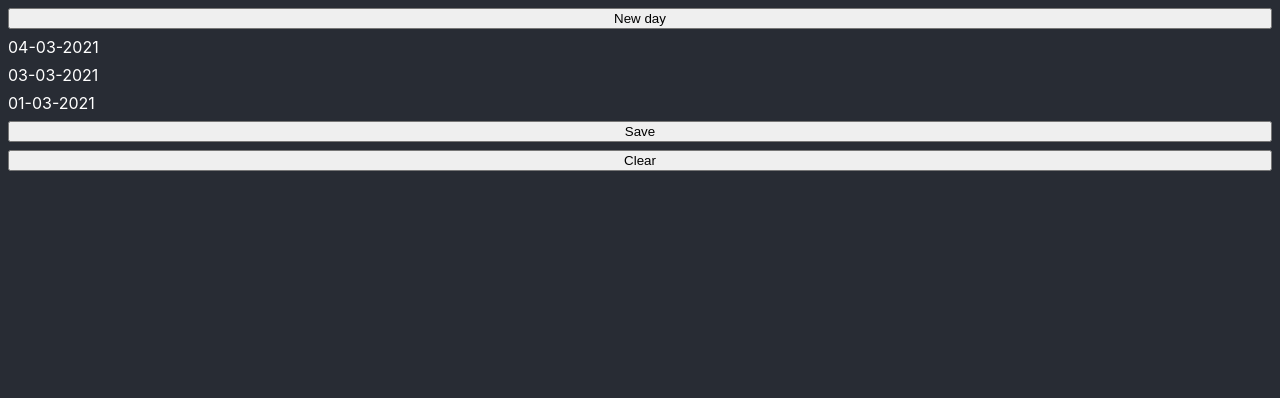
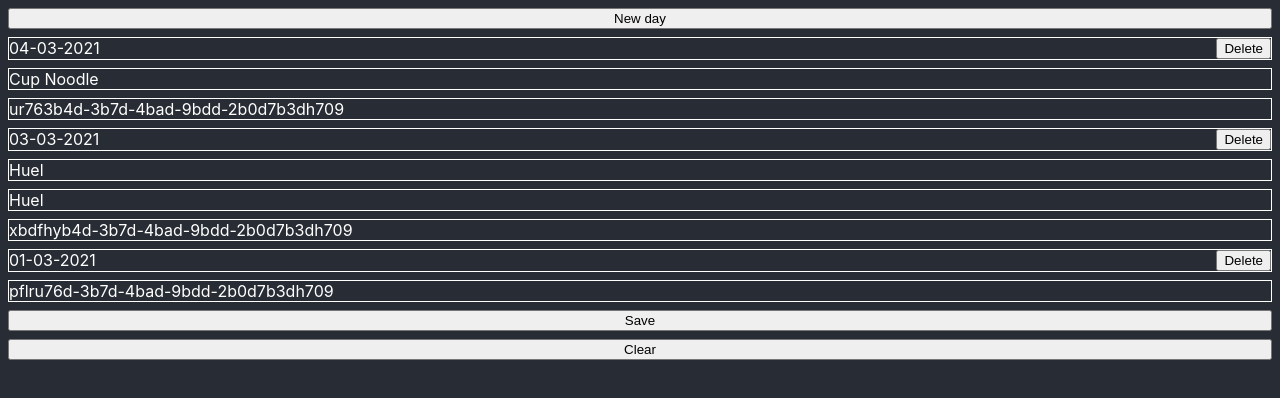
Before and after one commit to robertkirsz/calories, a React (Create React App) app: page / in a window 1280 px wide. Shown: the top 398 px of the page. Built offline with nearby package versions, Linux system fonts and the light colour scheme.

Commit message:
Render meals

```diff
--- a/src/Day.tsx
+++ b/src/Day.tsx
@@ -1,10 +1,26 @@
 import dayjs from 'dayjs'
+
 import type { DayInterface } from 'types'
+
+import Meal from 'Meal'
 
 type Props = {
   day: DayInterface
 }
 
 export default function Day({ day }: Props) {
-  return <div data-testid="Day">{dayjs(day.date).format('DD-MM-YYYY')}</div>
+  return (
+    <div className="day" data-testid="Day">
+      <nav>
+        <span>{dayjs(day.date).format('DD-MM-YYYY')}</span>
+        <button>Delete</button>
+      </nav>
+
+      <div className="meals-list">
+        {day.meals.map(meal => (
+          <Meal key={meal.id} meal={meal} />
+        ))}
+      </div>
+    </div>
+  )
 }
--- /dev/null
+++ b/src/Meal.tsx
@@ -0,0 +1,13 @@
+import type { MealInterface } from 'types'
+
+type Props = {
+  meal: MealInterface
+}
+
+export default function Meal({ meal }: Props) {
+  return (
+    <div className="meal" data-testid="Meal">
+      {meal.name || meal.id}
+    </div>
+  )
+}
--- a/src/days.json
+++ b/src/days.json
@@ -28,7 +28,7 @@
         "name": "Huel"
       },
       {
-        "id": "pdo87324d-3b7d-4bad-9bdd-2b0d7b3dcb6d",
+        "id": "xss87324d-3b7d-4bad-9bdd-2b0d7b3dcb6d",
         "kcalPer100g": 200,
         "consumedGrams": 49,
         "name": "Huel"
--- a/src/index.css
+++ b/src/index.css
@@ -19,3 +19,31 @@ body {
 #root > *:not(:first-child) {
   margin-top: 8px;
 }
+
+.day {
+  display: flex;
+  flex-direction: column;
+}
+
+.day > *:not(:first-child) {
+  margin-top: 8px;
+}
+
+.day nav {
+  display: flex;
+  justify-content: space-between;
+  border: 1px solid;
+}
+
+.meals-list {
+  display: flex;
+  flex-direction: column;
+}
+
+.meals-list > *:not(:first-child) {
+  margin-top: 8px;
+}
+
+.meal {
+  border: 1px solid;
+}
```
Also changed, not shown: 1 other file (tests, documents, lock files or other folders).
